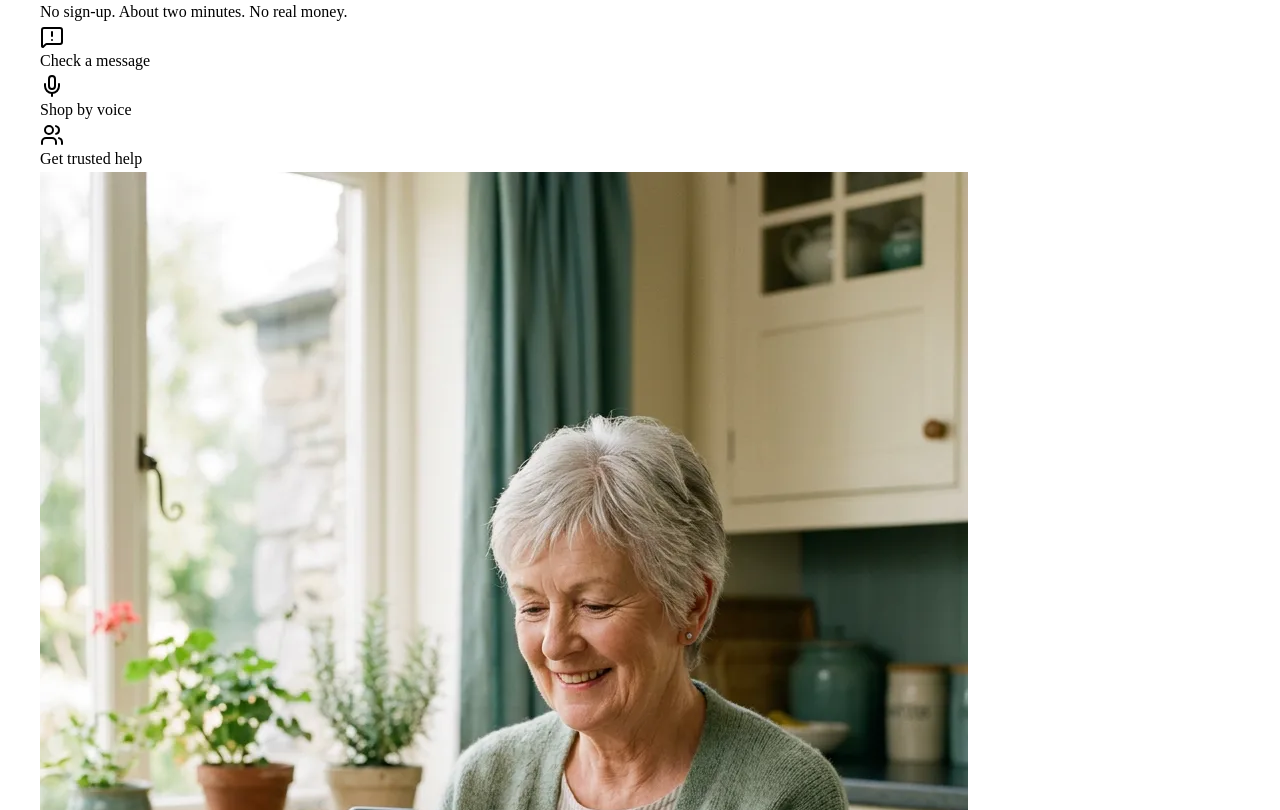
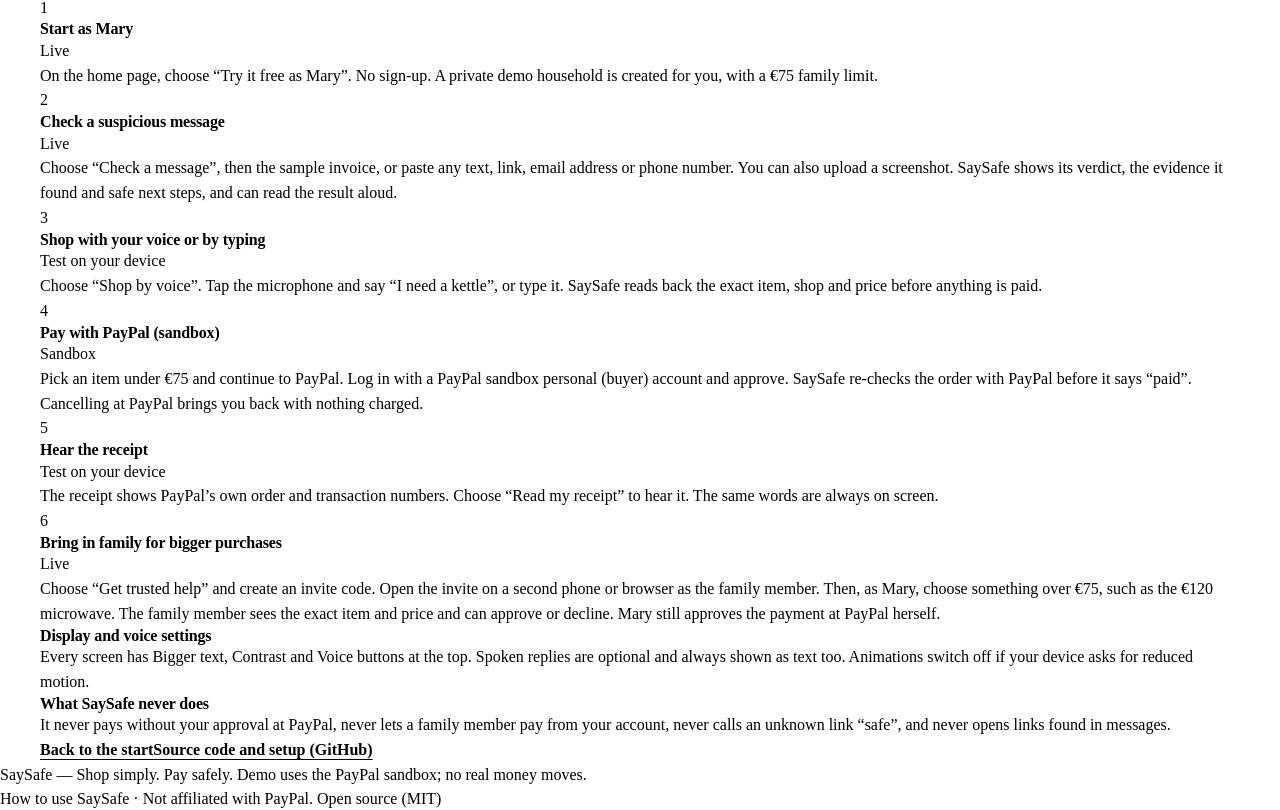
Before and after one commit to laxmanprasadsomaraju/SaySafe, a React (Vite) app in the folder web/: page /guide in a window 1280 px wide. Before the commit this address led to /. Shown: the part 1470-2280 px from the top of the page. Built offline with nearby package versions, Linux system fonts and the light colour scheme; a web font is replaced by a local one.

Commit message:
How to use guide page (/guide), linked from hero and footer; README rewritten with live URL, tested/partial/pending labels, Render steps and free-plan data caveat

```diff
--- a/web/src/components/Layout.tsx
+++ b/web/src/components/Layout.tsx
@@ -55,7 +55,7 @@ export function Layout({ children, mode = 'elder' }: { children: ReactNode; mode
       <footer className="border-t border-line text-ink-soft text-base">
         <div className={`mx-auto ${mode === 'public' ? 'max-w-7xl md:px-10' : 'max-w-5xl'} px-5 py-6 flex flex-wrap gap-x-6 gap-y-2 justify-between`}>
           <p>SaySafe — Shop simply. Pay safely. Demo uses the PayPal sandbox; no real money moves.</p>
-          <p>Not affiliated with PayPal. <a className="underline" href="https://github.com/laxmanprasadsomaraju/SaySafe" target="_blank" rel="noreferrer">Open source (MIT)</a></p>
+          <p><Link className="underline" to="/guide">How to use SaySafe</Link> · Not affiliated with PayPal. <a className="underline" href="https://github.com/laxmanprasadsomaraju/SaySafe" target="_blank" rel="noreferrer">Open source (MIT)</a></p>
         </div>
       </footer>
     </div>
--- a/web/src/main.tsx
+++ b/web/src/main.tsx
@@ -8,6 +8,7 @@ import Check from './pages/Check';
 import Shop from './pages/Shop';
 import Order from './pages/Order';
 import Help from './pages/Help';
+import Guide from './pages/Guide';
 import Family, { FamilyPair } from './pages/Family';
 
 // Apply saved display preferences before first paint.
@@ -26,6 +27,7 @@ createRoot(document.getElementById('root')!).render(
         <Route path="/checkout/return" element={<Order fromPayPal />} />
         <Route path="/checkout/cancel" element={<Order />} />
         <Route path="/help" element={<Help />} />
+        <Route path="/guide" element={<Guide />} />
         <Route path="/family" element={<Family />} />
         <Route path="/family/pair" element={<FamilyPair />} />
         <Route path="*" element={<Navigate to="/" replace />} />
--- /dev/null
+++ b/web/src/pages/Guide.tsx
@@ -0,0 +1,51 @@
+import { Link } from 'react-router-dom';
+import { Layout } from '../components/Layout';
+import { SandboxBadge } from '../components/ui';
+
+type Step = { title: string; body: string; tag: 'Live' | 'Sandbox' | 'Test on your device' };
+const STEPS: Step[] = [
+  { title: 'Start as Mary', body: 'On the home page, choose “Try it free as Mary”. No sign-up. A private demo household is created for you, with a €75 family limit.', tag: 'Live' },
+  { title: 'Check a suspicious message', body: 'Choose “Check a message”, then the sample invoice, or paste any text, link, email address or phone number. You can also upload a screenshot. SaySafe shows its verdict, the evidence it found and safe next steps, and can read the result aloud.', tag: 'Live' },
+  { title: 'Shop with your voice or by typing', body: 'Choose “Shop by voice”. Tap the microphone and say “I need a kettle”, or type it. SaySafe reads back the exact item, shop and price before anything is paid.', tag: 'Test on your device' },
+  { title: 'Pay with PayPal (sandbox)', body: 'Pick an item under €75 and continue to PayPal. Log in with a PayPal sandbox personal (buyer) account and approve. SaySafe re-checks the order with PayPal before it says “paid”. Cancelling at PayPal brings you back with nothing charged.', tag: 'Sandbox' },
+  { title: 'Hear the receipt', body: 'The receipt shows PayPal’s own order and transaction numbers. Choose “Read my receipt” to hear it. The same words are always on screen.', tag: 'Test on your device' },
+  { title: 'Bring in family for bigger purchases', body: 'Choose “Get trusted help” and create an invite code. Open the invite on a second phone or browser as the family member. Then, as Mary, choose something over €75, such as the €120 microwave. The family member sees the exact item and price and can approve or decline. Mary still approves the payment at PayPal herself.', tag: 'Live' },
+];
+
+const tagStyle: Record<Step['tag'], string> = {
+  Live: 'bg-teal-soft text-teal',
+  Sandbox: 'bg-amber-soft text-amber',
+  'Test on your device': 'bg-ivory text-ink border border-line',
+};
+
+export default function Guide() {
+  return (
+    <Layout mode="public">
+      <section className="wrap py-12 md:py-16 max-w-3xl">
+        <SandboxBadge />
+        <h1 className="mt-5 display-2">How to use SaySafe</h1>
+        <p className="mt-4 text-xl text-ink-soft leading-relaxed">A two-minute walkthrough of the live demo. Payments use the PayPal sandbox, so no real money moves.</p>
+        <ol className="mt-10 space-y-5">
+          {STEPS.map((s, i) => (
+            <li key={s.title} className="bg-paper rounded-[var(--radius-card)] border border-line p-5 sm:p-6 flex gap-4">
+              <span aria-hidden className="grid size-10 shrink-0 place-items-center rounded-full bg-navy text-white font-bold text-lg">{i + 1}</span>
+              <div className="min-w-0">
+                <h2 className="text-2xl">{s.title}</h2>
+                <p className={`mt-2 inline-block rounded-full px-3 py-1 text-sm font-bold ${tagStyle[s.tag]}`}>{s.tag}</p>
+                <p className="mt-3 text-lg leading-relaxed text-ink-soft">{s.body}</p>
+              </div>
+            </li>
+          ))}
+        </ol>
+        <h2 className="mt-12 text-2xl">Display and voice settings</h2>
+        <p className="mt-3 text-lg leading-relaxed text-ink-soft">Every screen has Bigger text, Contrast and Voice buttons at the top. Spoken replies are optional and always shown as text too. Animations switch off if your device asks for reduced motion.</p>
+        <h2 className="mt-10 text-2xl">What SaySafe never does</h2>
+        <p className="mt-3 text-lg leading-relaxed text-ink-soft">It never pays without your approval at PayPal, never lets a family member pay from your account, never calls an unknown link “safe”, and never opens links found in messages.</p>
+        <div className="mt-10 flex flex-wrap gap-x-6 gap-y-3 text-lg font-bold">
+          <Link to="/" className="link text-teal underline underline-offset-4 min-h-12 inline-flex items-center">Back to the start</Link>
+          <a href="https://github.com/laxmanprasadsomaraju/SaySafe" className="link text-teal underline underline-offset-4 min-h-12 inline-flex items-center" target="_blank" rel="noreferrer">Source code and setup (GitHub)</a>
+        </div>
+      </section>
+    </Layout>
+  );
+}
--- a/web/src/pages/Welcome.tsx
+++ b/web/src/pages/Welcome.tsx
@@ -1,5 +1,5 @@
 import { useEffect, useState, type ReactNode } from 'react';
-import { useNavigate } from 'react-router-dom';
+import { Link, useNavigate } from 'react-router-dom';
 import { ShoppingBag, Users, ArrowRight, MessageSquareWarning, Mic, CheckCircle2, CircleDashed, CircleX, CircleHelp, TriangleAlert } from 'lucide-react';
 import { Layout } from '../components/Layout';
 import { Button, SandboxBadge } from '../components/ui';
@@ -56,6 +56,7 @@ export default function Welcome() {
           <div className="mt-9 flex flex-wrap items-center gap-4">
             <Button onClick={() => start()} busy={busy} icon={<ArrowRight className="size-6" aria-hidden />}>Try it free as Mary</Button>
             <a href="#journey" className="inline-flex items-center min-h-14 px-2 text-[1.125rem] font-bold text-teal underline-offset-4 hover:underline">See how it works</a>
+            <Link to="/guide" className="inline-flex items-center min-h-14 px-2 text-[1.125rem] font-bold text-teal underline-offset-4 hover:underline">How to use it</Link>
           </div>
           {err && <p role="alert" className="mt-4 text-danger font-bold">{err}</p>}
           <p className="mt-4 text-base text-ink-soft">No sign-up. About two minutes. No real money.</p>
```
Also changed, not shown: 1 other file (tests, documents, lock files or other folders).
